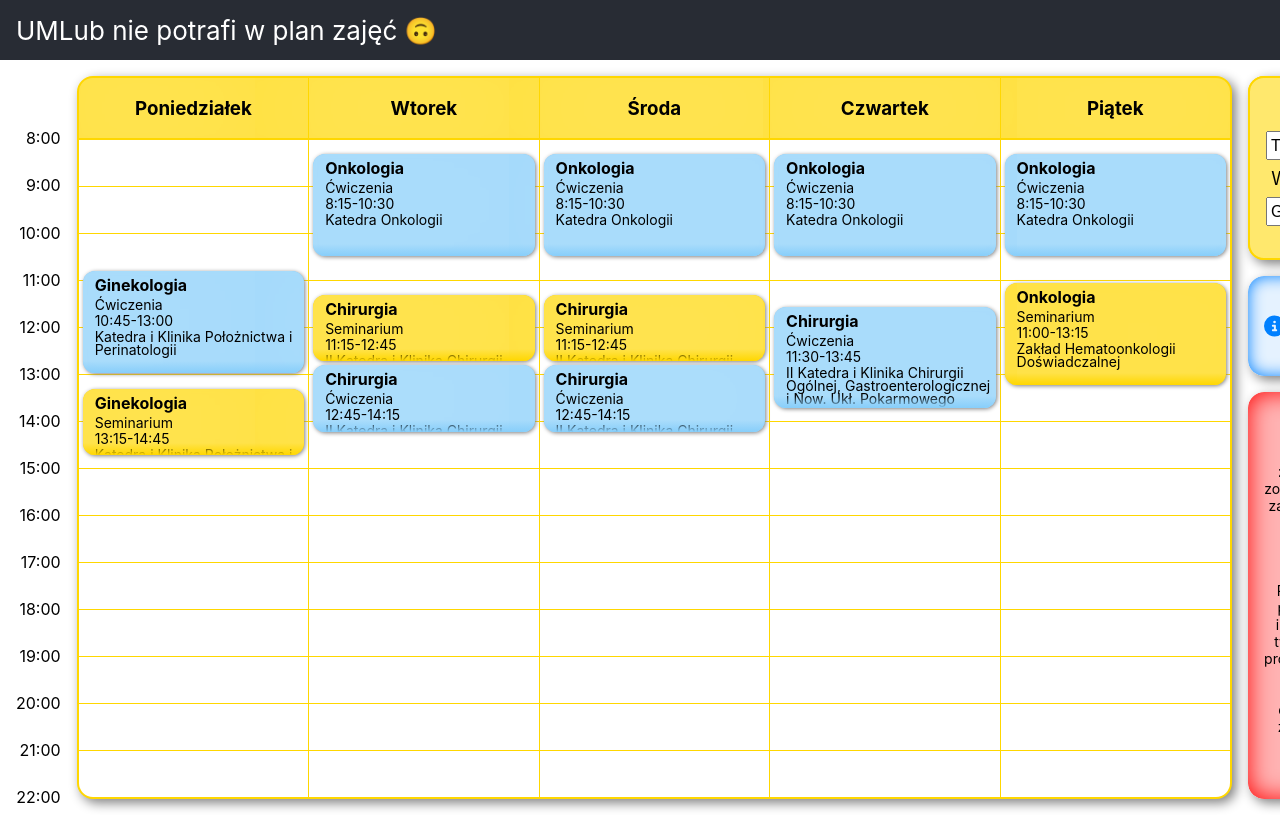
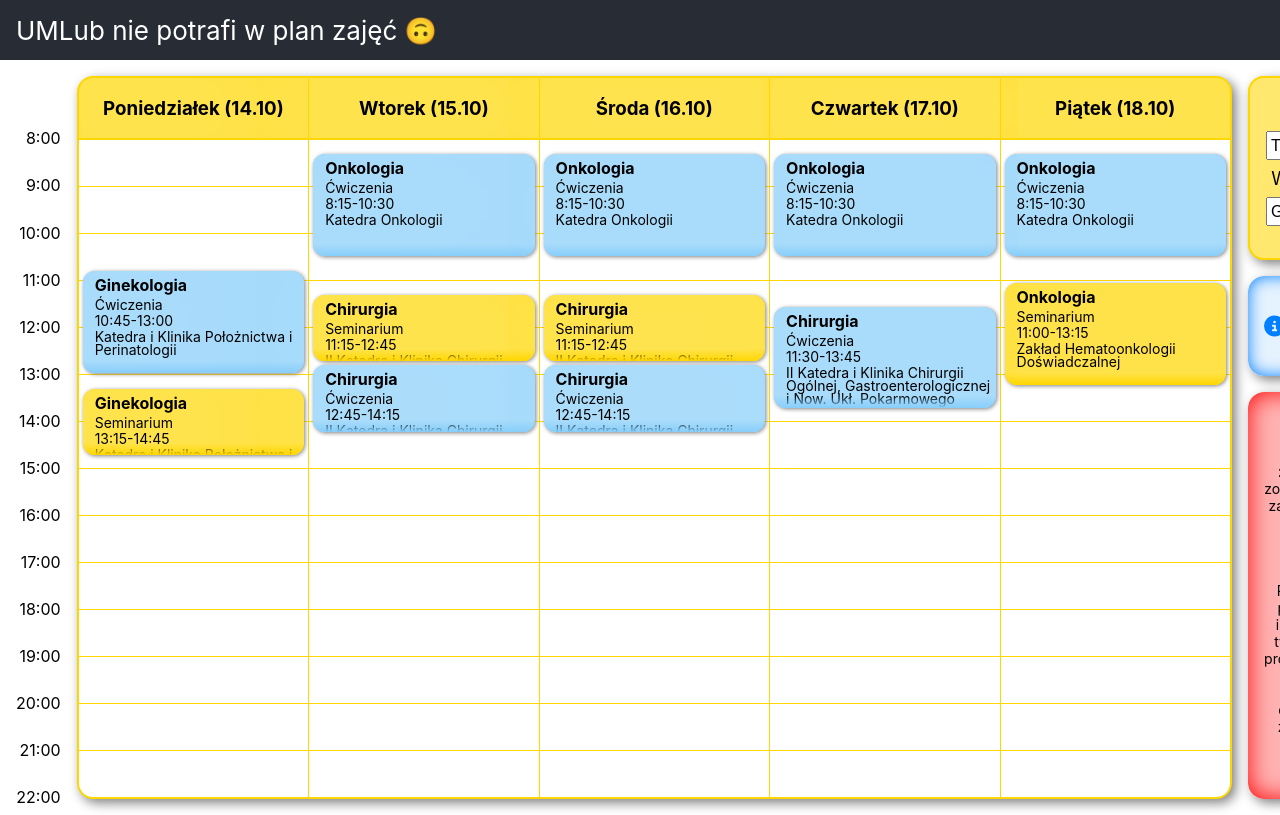
Before and after one commit to Kszesiek/umlub-nie-potrafi-w-plan-zajec, a React (Create React App) app: page / in a window 1280 px wide. Shown: the top 815 px of the page. Built offline with nearby package versions, Linux system fonts and the light colour scheme.

Commit message:
Displaying dates next to weekday

```diff
--- a/src/App.tsx
+++ b/src/App.tsx
@@ -1,4 +1,4 @@
-import React, {useState} from 'react';
+import React, {useEffect, useState} from 'react';
 import './App.css';
 import {ScheduleColumn} from "./components/ScheduleColumn";
 import {hours} from "./constants/hours";
@@ -6,6 +6,7 @@ import {GroupClasses} from "./schemas/GroupClassesSchema";
 import useWindowDimensions from "./utils/useWindowDimensions";
 import {getData} from "./data";
 import {FaCircleInfo, FaTriangleExclamation} from "react-icons/fa6";
+import {formatDateWithAddedDays} from "./utils/dateFormat";
 
 function App() {
   const data: GroupClasses[] = getData();
@@ -17,6 +18,13 @@ function App() {
 
   const [chosenWeek, setChosenWeek] = useState<number>(diffWeek);
   const [chosenGroup, setChosenGroup] = useState<number>(1);
+  const [currentWeekMonday, setCurrentWeekMonday] = useState<Date>(new Date(2024, 10, 30));
+
+  useEffect(() => {
+    const baseDate = new Date(2024, 8, 30);
+    baseDate.setDate(baseDate.getDate() + (chosenWeek - 1) * 7);
+    setCurrentWeekMonday(baseDate);
+  }, [chosenWeek]);
 
   const {height, width} = useWindowDimensions();
 
@@ -45,12 +53,16 @@ function App() {
           </div>
         </div>
         <div className="App-table">
-          <ScheduleColumn columnName="Poniedziałek" groupClasses={data} chosenGroup={chosenGroup}
-                          chosenWeek={chosenWeek}/>
-          <ScheduleColumn columnName="Wtorek" groupClasses={data} chosenGroup={chosenGroup} chosenWeek={chosenWeek}/>
-          <ScheduleColumn columnName="Środa" groupClasses={data} chosenGroup={chosenGroup} chosenWeek={chosenWeek}/>
-          <ScheduleColumn columnName="Czwartek" groupClasses={data} chosenGroup={chosenGroup} chosenWeek={chosenWeek}/>
-          <ScheduleColumn columnName="Piątek" groupClasses={data} chosenGroup={chosenGroup} chosenWeek={chosenWeek}/>
+          <ScheduleColumn columnName={`Poniedziałek (${formatDateWithAddedDays(currentWeekMonday, 0)})`}
+                          groupClasses={data} chosenGroup={chosenGroup} chosenWeek={chosenWeek}/>
+          <ScheduleColumn columnName={`Wtorek (${formatDateWithAddedDays(currentWeekMonday, 1)})`} groupClasses={data}
+                          chosenGroup={chosenGroup} chosenWeek={chosenWeek}/>
+          <ScheduleColumn columnName={`Środa (${formatDateWithAddedDays(currentWeekMonday, 2)})`} groupClasses={data}
+                          chosenGroup={chosenGroup} chosenWeek={chosenWeek}/>
+          <ScheduleColumn columnName={`Czwartek (${formatDateWithAddedDays(currentWeekMonday, 3)})`} groupClasses={data}
+                          chosenGroup={chosenGroup} chosenWeek={chosenWeek}/>
+          <ScheduleColumn columnName={`Piątek (${formatDateWithAddedDays(currentWeekMonday, 4)})`} groupClasses={data}
+                          chosenGroup={chosenGroup} chosenWeek={chosenWeek}/>
         </div>
         <div className="App-right-bar-wrapper">
           <div className="Shadow-wrapper" style={{backgroundColor: "gold"}}>
--- a/src/components/ScheduleColumn.tsx
+++ b/src/components/ScheduleColumn.tsx
@@ -33,7 +33,7 @@ export function ScheduleColumn({columnName, groupClasses, chosenGroup, chosenWee
             return null;
 
           return groupClass.classes.map((singleClass: SingleClass) => {
-            if (columnName !== weekdayMap.get(singleClass.day))
+            if (columnName.split(" ")[0] !== weekdayMap.get(singleClass.day))
               return null;
 
               const fullHeight = 22 * 60 - 8 * 60
--- /dev/null
+++ b/src/utils/dateFormat.ts
@@ -0,0 +1,13 @@
+export function formatDateWithAddedDays(date: Date, daysToAdd: number) {
+  // Create a new date object to avoid mutating the original date
+  const newDate = new Date(date);
+
+  // Add days
+  newDate.setDate(newDate.getDate() + daysToAdd);
+
+  // Extract day and month, and format as "DD.MM"
+  const day = String(newDate.getDate());
+  const month = String(newDate.getMonth() + 1).padStart(2, '0');
+
+  return `${day}.${month}`;
+}
```
